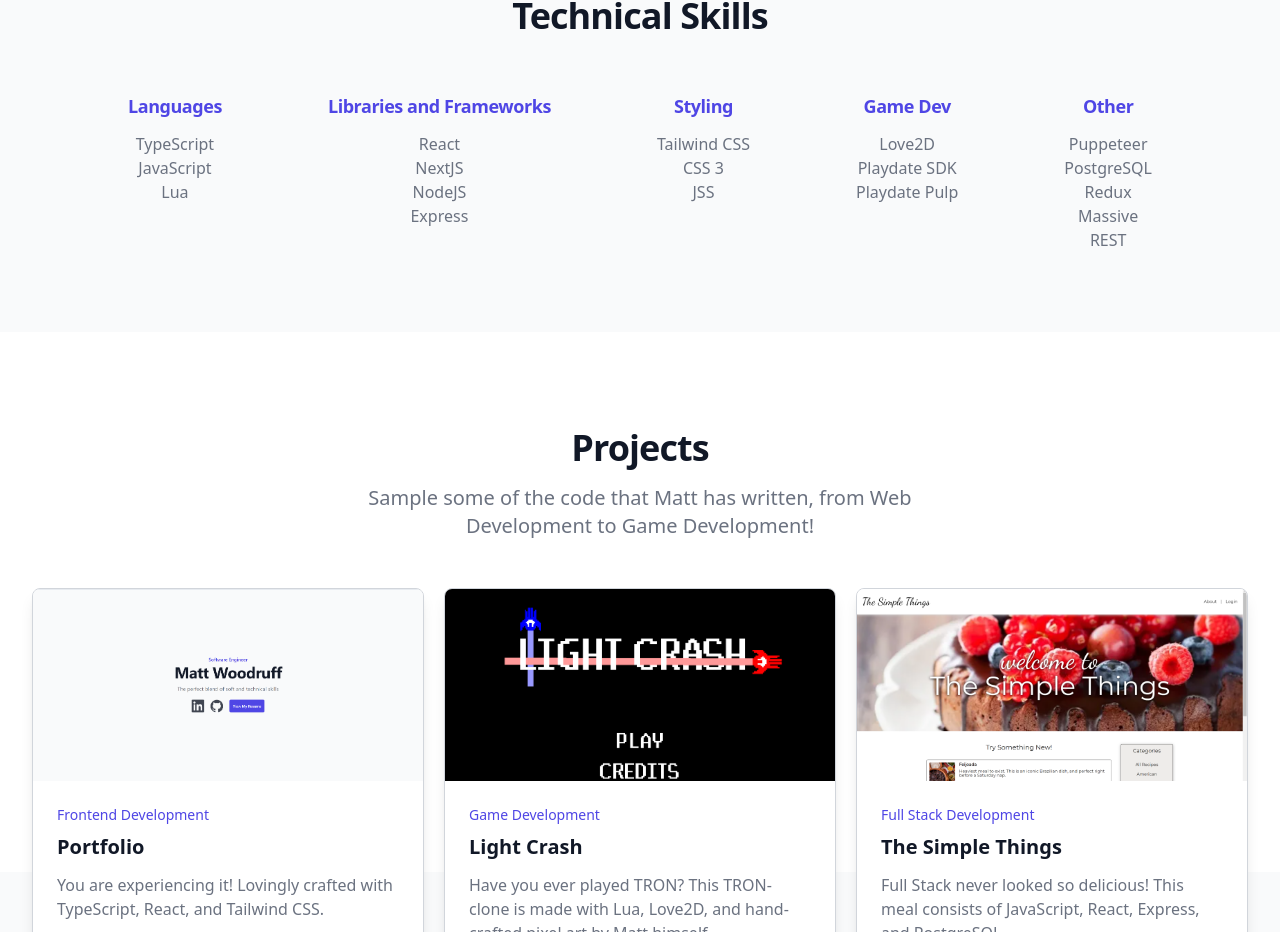
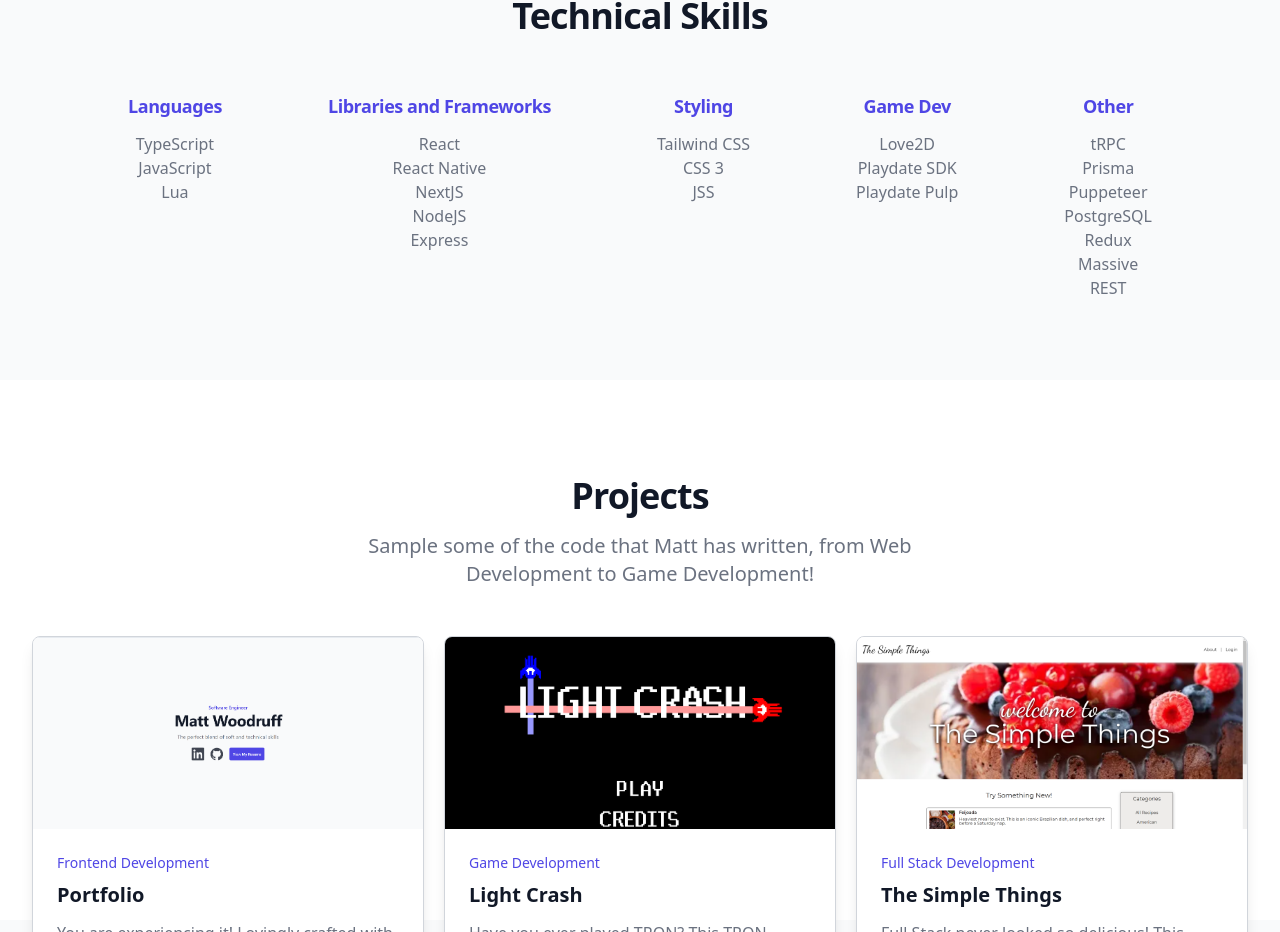
Before and after one commit to mattwoodruff808/portfolio, a React (Create React App) app: page / in a window 1280 px wide. Shown: the part 1328-2260 px from the top of the page. Built offline with nearby package versions, Linux system fonts and the light colour scheme.

Commit message:
Added skills

```diff
--- a/src/Components/LandingPage/Skills.tsx
+++ b/src/Components/LandingPage/Skills.tsx
@@ -5,7 +5,7 @@
   },
   {
     title: 'Libraries and Frameworks',
-    skillList: ['React', 'NextJS', 'NodeJS', 'Express'],
+    skillList: ['React', 'React Native', 'NextJS', 'NodeJS', 'Express'],
   },
   {
     title: 'Styling',
@@ -17,7 +17,7 @@
   },
   {
     title: 'Other',
-    skillList: ['Puppeteer', 'PostgreSQL', 'Redux', 'Massive', 'REST'],
+    skillList: ['tRPC', 'Prisma', 'Puppeteer', 'PostgreSQL', 'Redux', 'Massive', 'REST'],
   }
 ];
 
```
